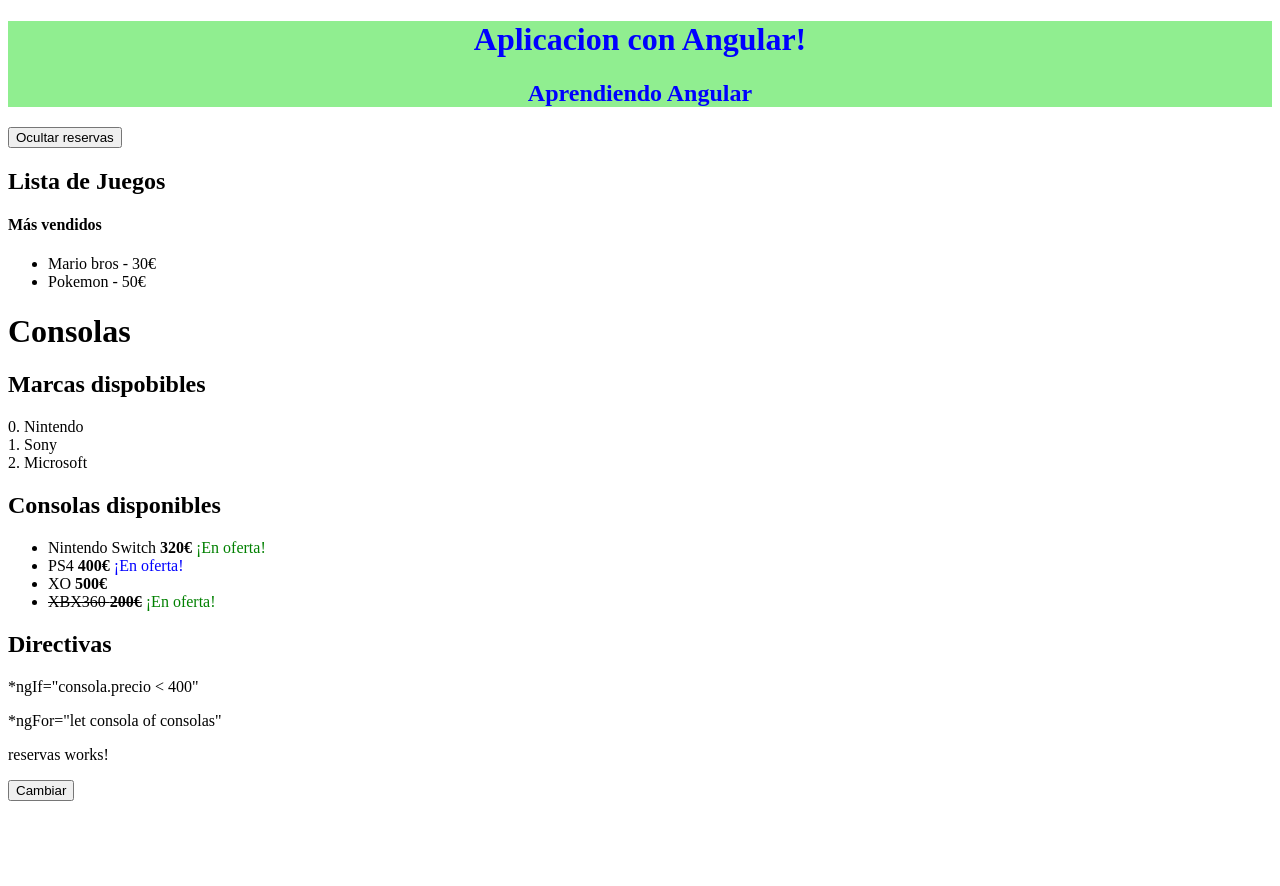
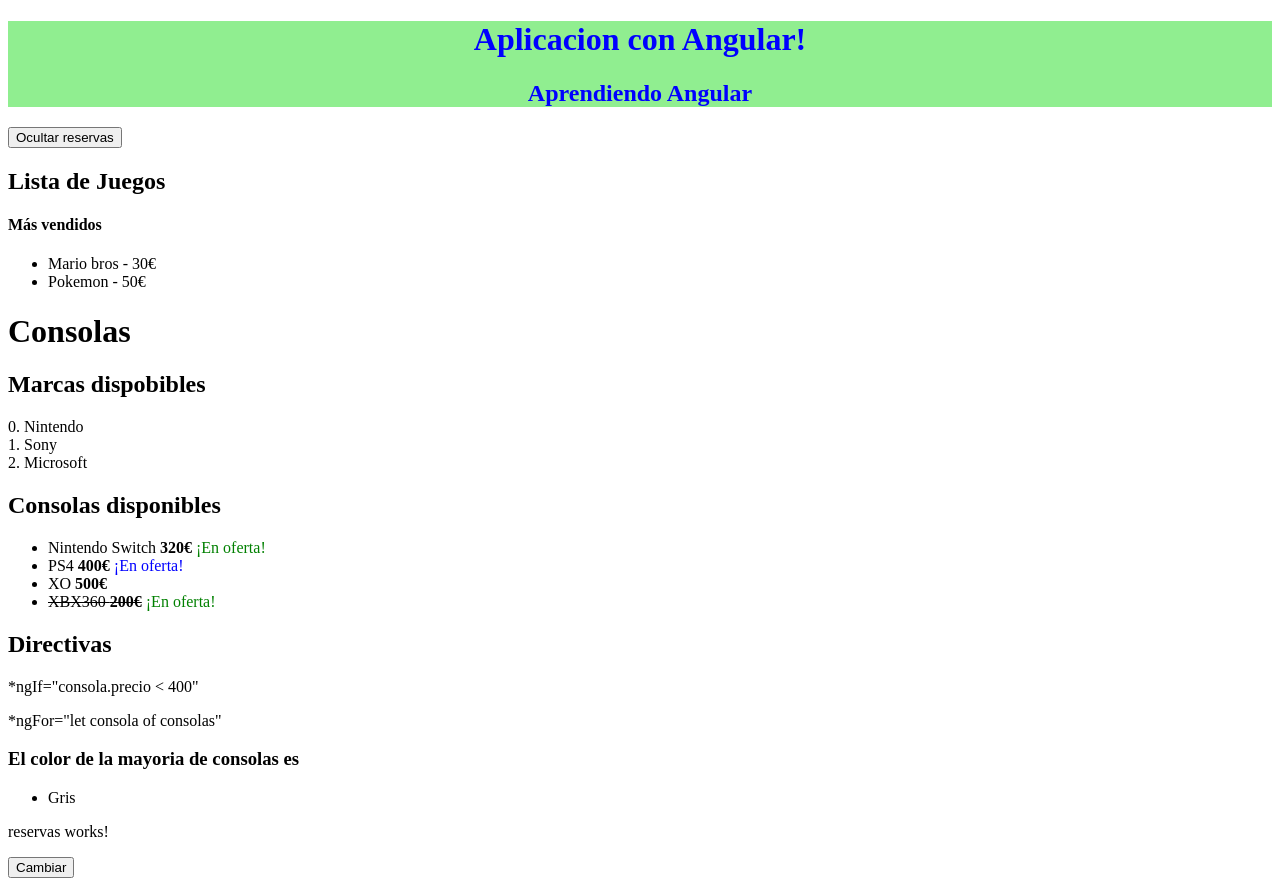
Before and after one commit to DavidMartinPerez/Angular-QuickStart, an Angular app: page / in a window 1280 px wide. Before the commit the page ends 809 px from the top, so only its background shows below. Built offline with nearby package versions, Linux system fonts and the light colour scheme.

Commit message:
ngSwitch y ngSwitchCase

```diff
--- a/src/app/consolas/consolas.component.html
+++ b/src/app/consolas/consolas.component.html
@@ -19,3 +19,17 @@
 <h2>Directivas</h2>
 <p>*ngIf="consola.precio < 400"</p>
 <p>*ngFor="let consola of consolas"</p>
+
+<h3>El color de la mayoria de consolas es</h3>
+<ul [ngSwitch]="color">
+    <li *ngSwitchCase="'gris'">
+        Gris
+    </li>
+    <li *ngSwitchCase="'azul'">
+        Azul
+    </li>
+    <li *ngSwitchCase="'rojo'">
+        Rojo
+    </li>
+
+</ul>
--- a/src/app/consolas/consolas.component.ts
+++ b/src/app/consolas/consolas.component.ts
@@ -10,16 +10,18 @@ import { Consola } from '../modelos/consola';
 export class ConsolasComponent implements OnInit{
     public titulo:string;
     public consolas:Array<Consola>;
+    public color:string;
     public marcas:string[];
 
     constructor(){
+        this.color = 'gris';
         this.marcas = new Array;
         this.titulo = "Consolas";
         this.consolas = [
-            new Consola('Nintendo Switch','Nintendo','Portatil',320,30),
-            new Consola('PS4','Sony','Play Station',400,60),
-            new Consola('XO','Microsoft','Xbox',500,80),
-            new Consola('XBX360','Microsoft','Xbox',200,0)
+            new Consola('Nintendo Switch','Nintendo','Portatil','Rojo',320,30),
+            new Consola('PS4','Sony','Play Station','Gris',400,60),
+            new Consola('XO','Microsoft','Xbox','Gris',500,80),
+            new Consola('XBX360','Microsoft','Xbox','Gris',200,0)
         ]
     }
     getMarcas(){
--- a/src/app/modelos/consola.ts
+++ b/src/app/modelos/consola.ts
@@ -15,6 +15,7 @@ export class Consola {
         public nombre:string,
         public marca:string,
         public modelo:string,
+        public color:string,
         public precio:number,
         public stock:number
     ){}
```
